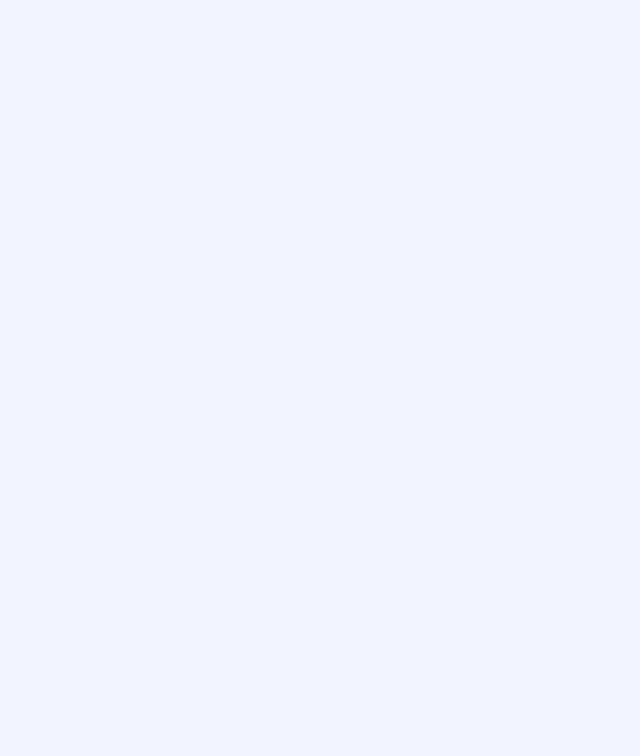
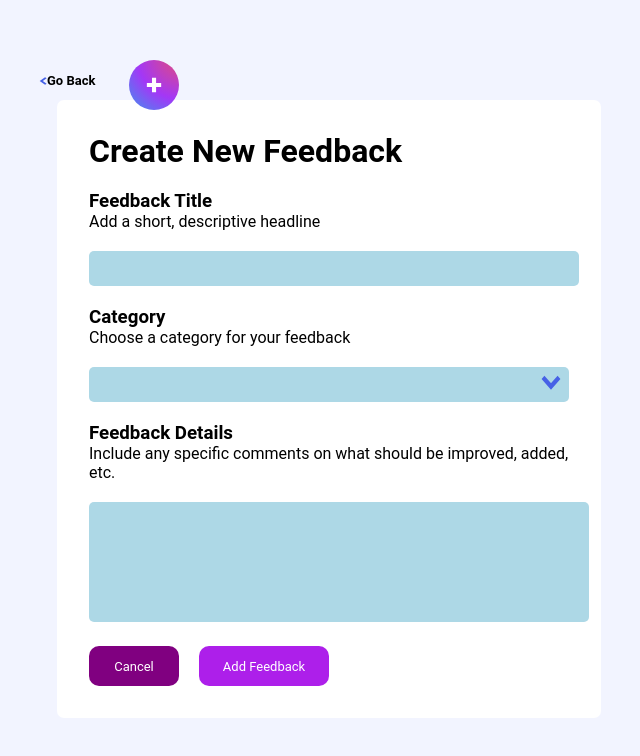
Before and after one commit to Pierpaolo01/vue-product-feedback, a Vue app: page /add in a window 1280 px wide. Before the commit this address had no page. Shown: the top 756 px of the page, without its empty margins (311-951 px from the left). Built offline with nearby package versions, Linux system fonts and the light colour scheme.

Commit message:
Add new feedback to database

```diff
--- a/src/components/CommentsComp.vue
+++ b/src/components/CommentsComp.vue
@@ -2,7 +2,7 @@
 <div class="heading flex flex-column">
     <div class="heading flex">
         <div class="user-info flex">
-            <img src="../../public/user-images/image-thomas.jpg" alt="user image">
+            <img v-bind:src="userImgUrl" alt="user image">
             <div class="user-names flex flex-column">
                 <h5> {{user.name}} </h5>
                 <p> @{{user.username}} </p>
@@ -30,23 +30,23 @@ export default {
     },
     computed:{
         userImgUrl(){
-            return "../../public/" + this.user.image;
+            return "@" + this.user.image.slice(1);
         }
     }
 }
 </script>
 
 <style scoped>
-/* .container{}o */
 .heading {
     width: 100%;
     justify-content: space-between;
-    /* margin-bottom: ; */
 }
 .user-names{
     margin: 10px;
 }
 img{
+    height: 40px;
+    width: 40px;
     margin: 10px;
 }
 
@@ -56,7 +56,7 @@ img{
 }
 
 .content {
-    margin: 20px 0px 10px 95px;
+    margin: 20px 0px 10px 75px;
 }
 
 </style>
--- a/src/components/FeedbackItem.vue
+++ b/src/components/FeedbackItem.vue
@@ -21,7 +21,6 @@
 export default {
   props: {
     id: {
-      type: Number,
       required: true,
     },
     title: {
--- a/src/components/navigation/FeedbackToolbar.vue
+++ b/src/components/navigation/FeedbackToolbar.vue
@@ -6,8 +6,9 @@
         Go Back
       </button>
     </router-link>
-
-    <button class="edit">Edit Feedback</button>
+    <router-link to="/edit">
+      <button class="edit">Edit Feedback</button>
+    </router-link>
   </div>
 </template>
 
--- a/src/components/navigation/TheToolbar.vue
+++ b/src/components/navigation/TheToolbar.vue
@@ -32,7 +32,10 @@
         <li @click="filterChoice">Least Comments</li>
       </ul>
     </div>
-    <button class="add-feebdback"><strong>+ Add Feeback</strong></button>
+    <router-link to="/add">
+      <button class="add-feebdback"><strong>+ Add Feeback</strong></button>
+    </router-link>
+
   </section>
 </template>
 
@@ -77,6 +80,11 @@ export default {
 
 .suggestions {
   margin-left: 20px;
+}
+
+.arrow-down {
+  margin-left: 5px;
+  margin-bottom: 2px;
 }
 
 .suggestions img{
--- a/src/router/index.js
+++ b/src/router/index.js
@@ -1,23 +1,33 @@
-import { createRouter, createWebHistory } from 'vue-router'
-import Home from '../views/Home.vue'
-import Feedback from '../views/Feedback.vue'
+import { createRouter, createWebHistory } from "vue-router";
+import Home from "../views/Home.vue";
+import Feedback from "../views/Feedback.vue";
+import AddFeedback from "../views/AddFeedback.vue";
 
 const routes = [
   {
-    path: '/',
-    name: 'Home',
-    component: Home
+    path: "/",
+    name: "Home",
+    component: Home,
   },
   {
-    path: '/feedback/:id',
-    name: 'Feedback',
+    path: "/feedback/:id",
+    name: "Feedback",
     component: Feedback,
-  }
-]
+    props: true,
+    children: [
+      {path: "/edit", name: 'EditFeedback', component: AddFeedback},
+    ],
+  },
+  {
+    path: "/add",
+    name: "AddFeedback",
+    component: AddFeedback,
+  },
+];
 
 const router = createRouter({
   history: createWebHistory(process.env.BASE_URL),
-  routes
-})
+  routes,
+});
 
-export default router
+export default router;
--- a/src/store/index.js
+++ b/src/store/index.js
@@ -3,7 +3,8 @@ import { createStore } from "vuex";
 export default createStore({
   state: {
     filter: "Default",
-    category: "all"
+    category: "all",
+    appendRequestTo: null,
   },
   mutations: {
     CHANGE_FILTER(state, payload){
@@ -12,6 +13,9 @@ export default createStore({
     CHANGE_CATEGORY(state, payload){
       state.category = payload;
     },
+    CHANGE_TOTAL(state, payload){
+      state.appendRequestTo = payload;
+    }
   },
   getters: {
     GET_FILTER(state){
@@ -19,6 +23,9 @@ export default createStore({
     },
     GET_CATEGORY(state){
       return state.category;
+    },
+    GET_TOTAL(state){
+      return state.appendRequestTo;
     }
   }
 });
--- /dev/null
+++ b/src/views/AddFeedback.vue
@@ -0,0 +1,388 @@
+<template>
+  <div class="container flex flex-column">
+    <nav>
+      <router-link to="/">
+        <button class="backBtn">
+          <img src="@/assets/icon-arrow-left.svg" alt="back-arrow" />
+          <strong>Go Back</strong>
+        </button>
+      </router-link>
+    </nav>
+
+    <img
+      src="@/assets/icon-new-feedback.svg"
+      alt="add"
+      class="img"
+      v-if="$route.path === '/add'"
+    />
+    <img
+      src="@/assets/icon-edit-feedback.svg"
+      alt="add"
+      class="img"
+      v-if="$route.path === '/edit'"
+    />
+    <form class="wrapper" @submit.prevent="submitForm">
+      <div>
+        <h1 v-if="$route.path === '/add'">Create New Feedback</h1>
+        <h2 v-if="$route.path === '/edit'">Edit {{ title.val }}</h2>
+      </div>
+
+      <div class="title" :class="{ invalid: !title.isValid }">
+        <label for="title">
+          <h3>Feedback Title</h3>
+          <p>Add a short, descriptive headline</p>
+        </label>
+        <input
+          type="text"
+          id="title"
+          class="inputs"
+          autocomplete="off"
+          v-model="title.val"
+          @blur="clearValidty('title')"
+        />
+      </div>
+
+      <div class="category" :class="{ invalid: !category.isValid }">
+        <label for="category">
+          <h3>Category</h3>
+          <p>Choose a category for your feedback</p>
+        </label>
+        <div
+          class="inputs drop flex"
+          @click="(dropMenu = !dropMenu), clearValidty('category')"
+        >
+          <span>{{ category.val }}</span>
+          <img
+            src="@/assets/icon-arrow-down.svg"
+            alt="menu-down"
+            class="drop-arrow"
+            v-if="!dropMenu"
+          />
+          <img
+            src="@/assets/icon-arrow-up.svg"
+            alt="menu-down"
+            class="drop-arrow"
+            v-if="dropMenu"
+          />
+        </div>
+      </div>
+      <div class="drop-down" v-if="dropMenu" @click="clearValidty('category')">
+        <ul>
+          <li @click="selectCategory">UI</li>
+          <li @click="selectCategory">UX</li>
+          <li @click="selectCategory">Enhancement</li>
+          <li @click="selectCategory">Bug</li>
+          <li @click="selectCategory">Feature</li>
+        </ul>
+      </div>
+
+      <div class="status" v-if="$route.path === '/edit'">
+        <label for="status">
+          <h3>Update Status</h3>
+          <p>Change feature state</p>
+        </label>
+        <div
+          class="inputs drop flex"
+           @click="statusMenu = !statusMenu"
+        >
+          <span>{{ status }}</span>
+          <img
+            src="@/assets/icon-arrow-down.svg"
+            alt="menu-down"
+            class="drop-arrow"
+            v-if="!statusMenu"
+          />
+          <img
+            src="@/assets/icon-arrow-up.svg"
+            alt="menu-down"
+            class="drop-arrow"
+            v-if="statusMenu"
+          />
+        </div>
+      </div>
+      <div class="drop-down" v-if="statusMenu" @click="clearValidty('category')">
+        <ul>
+          <li @click="selectStatus">Suggestion</li>
+          <li @click="selectStatus">Planned</li>
+          <li @click="selectStatus">In-Progress</li>
+          <li @click="selectStatus">Live</li>
+        </ul>
+      </div>
+
+      <div class="desc" :class="{ invalid: !description.isValid }">
+        <label for="desc">
+          <h3>Feedback Details</h3>
+          <p>
+            Include any specific comments on what should be improved, added,
+            etc.
+          </p>
+        </label>
+        <textarea
+          name="desc"
+          id="desc"
+          cols="30"
+          rows="4"
+          class="inputs"
+          v-model="description.val"
+          @blur="clearValidty('description')"
+        ></textarea>
+      </div>
+
+      <p v-if="!formIsValid" style="margin-bottom: 20px">
+        Please fix above issue to submit form
+      </p>
+
+      <div class="controls">
+        <button type="button" class="cancel">Cancel</button>
+        <button type="submit" class="add-feebdback">Add Feedback</button>
+      </div>
+    </form>
+  </div>
+</template>
+
+<script>
+import { mapGetters } from "vuex";
+export default {
+  data() {
+    return {
+      dropMenu: false,
+      statusMenu: false,
+      title: {
+        val: "",
+        isValid: true,
+      },
+      category: {
+        val: "",
+        isValid: true,
+      },
+      description: {
+        val: "",
+        isValid: true,
+      },
+      status: "suggestion",
+      formIsValid: true,
+    };
+  },
+  methods: {
+    ...mapGetters(["GET_TOTAL"]),
+    selectCategory(e) {
+      this.category.val = e.target.innerText;
+      this.dropMenu = !this.dropMenu;
+    },
+    selectStatus(e){
+        this.status = e.target.innerText.toLowerCase();
+        this.statusMenu = !this.statusMenu;
+    },
+    validateForm() {
+      this.formIsValid = true;
+
+      if (this.title.val === "") {
+        this.title.isValid = false;
+        this.formIsValid = false;
+      }
+      if (this.category.val === "") {
+        this.category.isValid = false;
+        this.formIsValid = false;
+      }
+      if (this.description.val === "") {
+        this.description.isValid = false;
+        this.formIsValid = false;
+      }
+    },
+    clearValidty(input) {
+      if (this[input].val != "") {
+        this[input].isValid = true;
+      }
+    },
+    submitForm() {
+      this.validateForm();
+
+      if (!this.formIsValid) {
+        return;
+      }
+      this.addFeedback();
+    },
+
+    async addFeedback() {
+      const data = {
+        id: new Date(),
+        title: this.title.val,
+        category: this.category.val,
+        description: this.description.val,
+        status: this.status,
+        upvotes: 0,
+      };
+
+      console.log(this.GET_TOTAL());
+      try {
+        const response = await fetch(
+          `https://vue-feedback-board-default-rtdb.europe-west1.firebasedatabase.app/productRequests/${this.GET_TOTAL()}.json`,
+          {
+            method: "PUT",
+            body: JSON.stringify(data),
+          }
+        );
+
+        const resData = await response.json();
+
+        if (!response.ok) {
+          throw new Error(resData.message || "failed to send feedback.");
+        }
+      } catch (error) {
+        console.log(error);
+      }
+    },
+  },
+};
+</script>
+
+<style scoped>
+.invalid label {
+  color: red;
+}
+.container {
+  width: 90%;
+  margin: 60px auto;
+  max-width: 600px;
+}
+
+.status {
+    margin-top: 20px;
+}
+
+textarea {
+  resize: none;
+  padding: 10px;
+  height: 100px !important;
+}
+
+.cancel {
+  width: 90px;
+  background-color: purple;
+}
+
+button {
+  height: 40px;
+  border-radius: 10px;
+  color: white;
+  font-size: 13px;
+  cursor: pointer;
+  border-style: none;
+}
+
+.img {
+  position: absolute;
+  margin-left: 100px;
+  height: 50px;
+  width: 50px;
+}
+
+.add-feebdback {
+  background-color: #ad1fea;
+  margin-right: 1.5rem;
+  width: 130px;
+  margin: 0 20px;
+}
+
+.add-feebdback:hover {
+  background-color: #ba48eb;
+}
+
+form {
+  width: 80%;
+  border-radius: 7px;
+  margin: 0 auto;
+  padding: 32px;
+}
+
+.desc {
+  margin: 20px 0;
+}
+
+.category {
+  margin: 20px 0 0 0;
+  cursor: pointer;
+}
+
+.drop {
+  justify-content: space-between;
+}
+.drop span {
+  padding: 8px;
+}
+.drop-arrow {
+  height: 16px;
+  width: 20px;
+  padding: 8px;
+}
+
+.drop-down {
+  border-radius: 10px;
+  box-shadow: 0px 5px 20px 0px grey;
+}
+
+.drop-down ul {
+  list-style: none;
+}
+
+.drop-down li {
+  padding: 8px 16px;
+  border-top: black 1px solid;
+}
+
+.drop-down li:last-child {
+  border-radius: 0 0 10px 10px;
+}
+.drop-down li:first-child {
+  border-top: none;
+  border-radius: 10px 10px 0 0;
+}
+
+.inputs {
+  width: 100%;
+  margin-top: 20px;
+  height: 35px;
+  border-style: none;
+  background-color: lightblue;
+  border-radius: 5px;
+}
+
+.title {
+  margin: 20px auto;
+}
+
+#title {
+  padding-left: 10px;
+}
+
+.icon {
+  width: 20px;
+  height: 20px;
+}
+
+.wrapper {
+  background-color: white;
+}
+
+button {
+  padding: 10px;
+}
+
+.backBtn {
+  border-style: none;
+  background: transparent;
+  align-content: center;
+  color: black;
+}
+.backBtn img {
+  height: 8px;
+  width: 8px;
+}
+.backBtn:hover {
+  font-size: 14px;
+}
+.backBtn:hover img {
+  height: 11px;
+  width: 11px;
+}
+</style>
```
Also changed, not shown: src/views/Feedback.vue (+14 -4 lines), src/views/Home.vue (+13 -3 lines).
